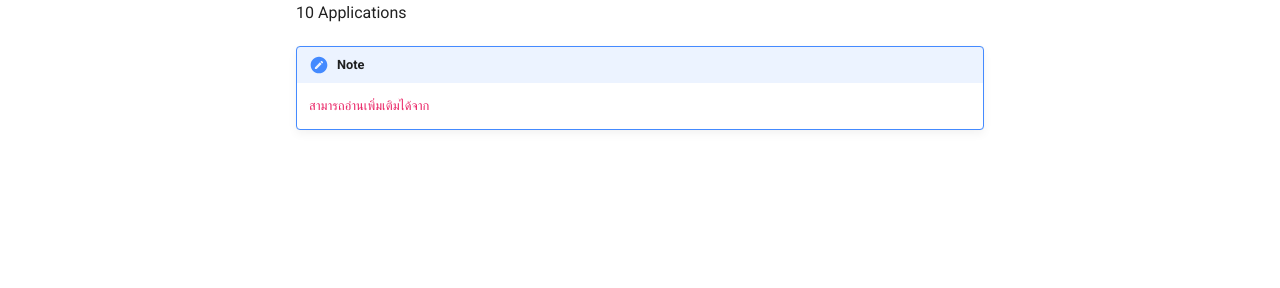
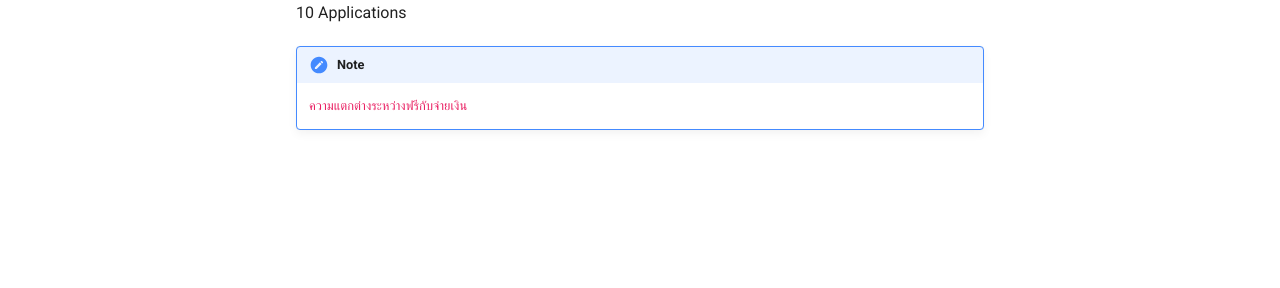
Before and after one commit to luckkrit/slack101, an MkDocs documentation site: the page built from docs/003-slack-ฟรี-จ่ายเงิน.md, in a window 1280 px wide. Shown: the part 256-544 px from the top of the page. Built offline with MkDocs 1.6.1 and Material for MkDocs 9.7.7, drawn with Linux system fonts in a browser that asks for light colours.

```diff
--- a/docs/003-slack-ฟรี-จ่ายเงิน.md
+++ b/docs/003-slack-ฟรี-จ่ายเงิน.md
@@ -6,4 +6,4 @@
 - เชื่อมต่อกับ Applications ได้ 10 Applications
 
 !!! note
-    [สามารถอ่านเพิ่มเติมได้จาก](https://slack.com/pricing/paid-vs-free)
+    [ความแตกต่างระหว่างฟรีกับจ่ายเงิน](https://slack.com/pricing/paid-vs-free)
```
Also changed, not shown: docs/002-ทำไม-slack-ถึงได้รับความนิยม.md (+1 -1 lines).
